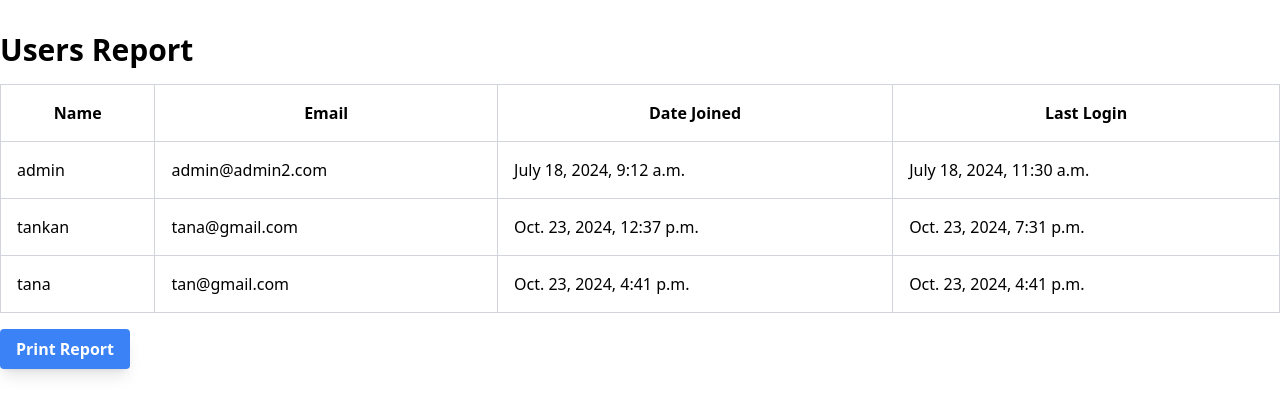
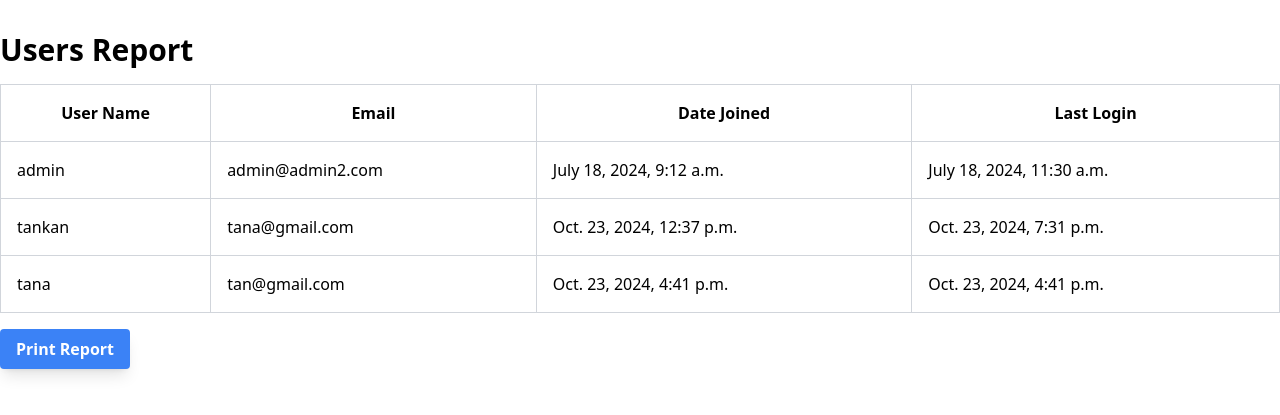
Before and after one commit to godfrey-tankan/allauth, a Django app: page /profile/generate-report/ in a window 1280 px wide. Shown: the part 80-495 px from the top of the page. Run offline with Django 5.2, Linux system fonts and the light colour scheme; data comes from the database, SQL or seed files in the repository; parts of the project's set-up code (start-up, migrations or seed data) failed here and were passed over; some libraries are stand-ins or nearby versions.

Commit message:
Refactor report_preview.html to update table header label

```diff
--- a/a_users/templates/a_users/report_preview.html
+++ b/a_users/templates/a_users/report_preview.html
@@ -18,7 +18,7 @@
     <table class="min-w-full bg-white border border-gray-300">
         <thead>
             <tr>
-                <th class="border border-gray-300 p-4">Name</th>
+                <th class="border border-gray-300 p-4">User Name</th>
                 <th class="border border-gray-300 p-4">Email</th>
                 <th class="border border-gray-300 p-4">Date Joined</th>
                 <th class="border border-gray-300 p-4">Last Login</th>
```
